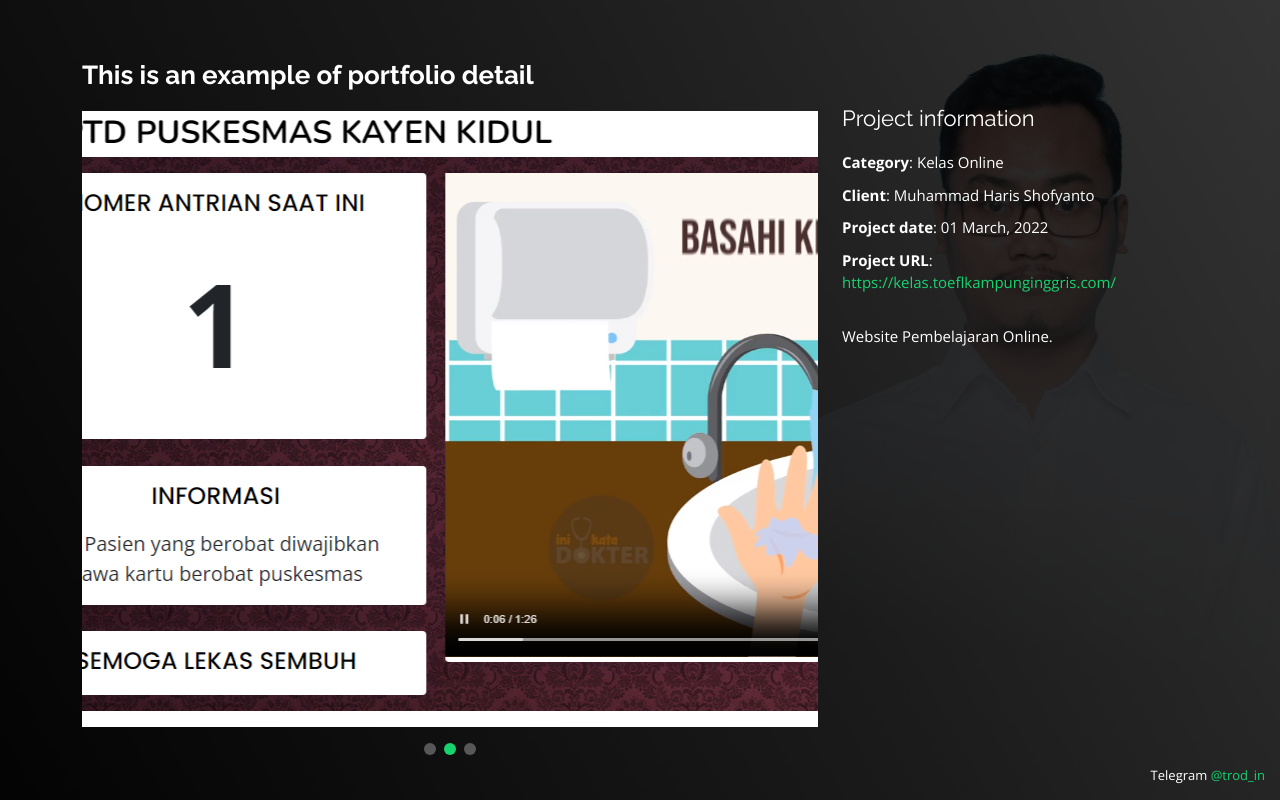
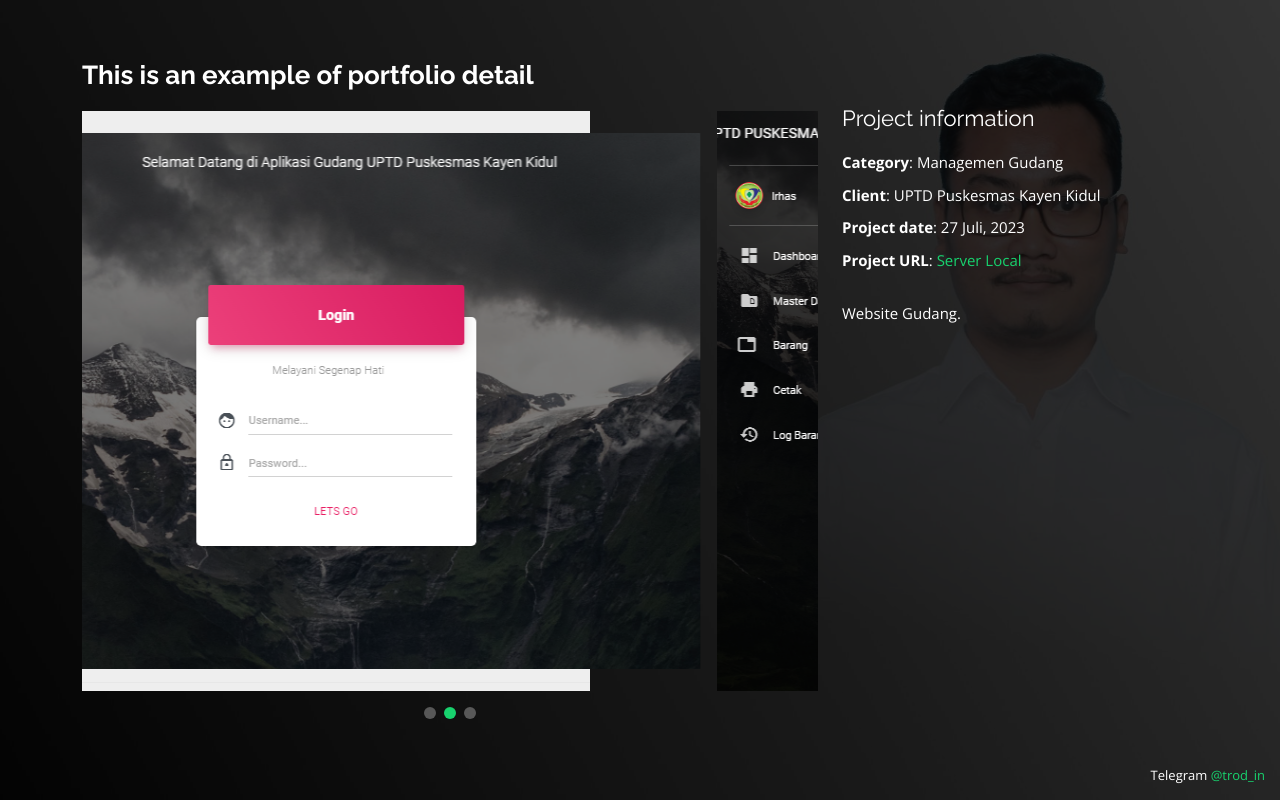
Before and after one commit to irhas-kf/irhas-kf.github.io, a plain HTML site: page assets/karya/gudang.html in a window 1280 px wide. Drawn offline with nearby package versions, Linux system fonts and the light colour scheme.

Commit message:
update assets/karya/gudang.html

```diff
--- a/assets/karya/gudang.html
+++ b/assets/karya/gudang.html
@@ -52,15 +52,15 @@
               <div class="swiper-wrapper align-items-center">
 
                 <div class="swiper-slide">
-                  <img src="../img/karya/website/3.1.PNG" alt="">
+                  <img src="../img/karya/website/4.1.PNG" alt="">
                 </div>
 
                 <div class="swiper-slide">
-                  <img src="../img/karya/website/3.2.PNG" alt="">
+                  <img src="../img/karya/website/4.2.PNG" alt="">
                 </div>
 
                 <div class="swiper-slide">
-                  <img src="../img/karya/website/3.2.PNG" alt="">
+                  <img src="../img/karya/website/4.2.PNG" alt="">
                 </div>
 
               </div>
@@ -72,14 +72,14 @@
           <div class="col-lg-4 portfolio-info">
             <h3>Project information</h3>
             <ul>
-              <li><strong>Category</strong>: Kelas Online</li>
-              <li><strong>Client</strong>: Muhammad Haris Shofyanto</li>
-              <li><strong>Project date</strong>: 01 March, 2022</li>
-              <li><strong>Project URL</strong>: <a href="https://kelas.toeflkampunginggris.com/">https://kelas.toeflkampunginggris.com/</a></li>
+              <li><strong>Category</strong>: Managemen Gudang</li>
+              <li><strong>Client</strong>: UPTD Puskesmas Kayen Kidul</li>
+              <li><strong>Project date</strong>: 27 Juli, 2023</li>
+              <li><strong>Project URL</strong>: <a href="#">Server Local</a></li>
             </ul>
 
             <p>
-              Website Pembelajaran Online.
+              Website Gudang.
             </p>
           </div>
 
```
